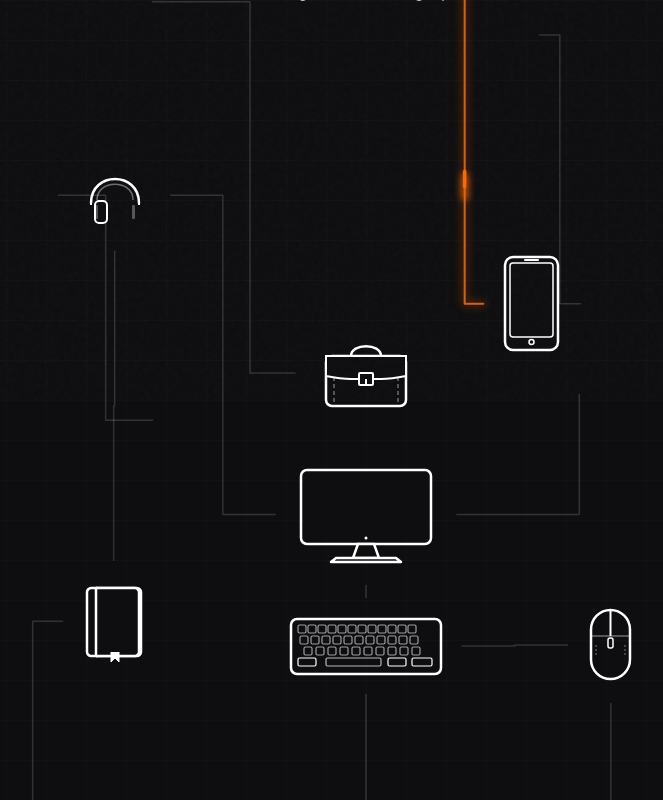
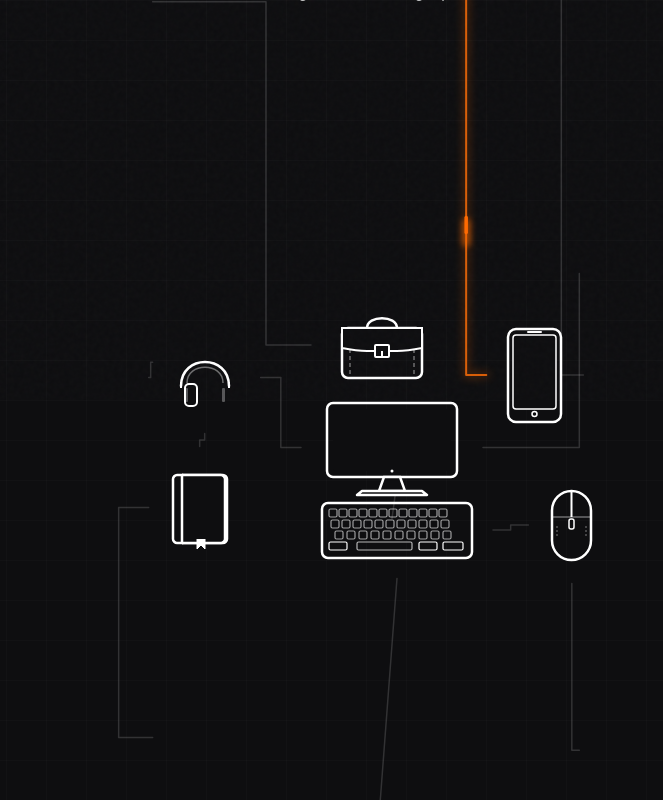
Before and after one commit to Soujanya02V/FolioPort, a Next.js app: page / in a window 1280 px wide. Shown: the part 400-1200 px from the top of the page, without its empty margins (274-937 px from the left). Built offline with nearby package versions, Linux system fonts and the light colour scheme.

Commit message:
gadgets placement

```diff
--- a/src/app/page.tsx
+++ b/src/app/page.tsx
@@ -294,23 +294,8 @@ export default function Home() {
                 </div>
               </motion.div>
 
-              {/* Middle connecting area for headphones/hobbies (desktop layout element helper) */}
-              <div className="hidden lg:flex justify-end lg:pr-1 lg:mr-[-22px] lg:translate-y-4 items-center h-28">
-                <HeadphonesGadget
-                  id="headphones"
-                  isActive={visibleSections.hobbies}
-                  isHovered={hoveredGadget === "headphones"}
-                  onHoverStart={() => {
-                    setHoveredGadget("headphones");
-                    triggerHoverPulse("hobbies-to-headphones");
-                  }}
-                  onHoverEnd={() => {
-                    setHoveredGadget(null);
-                    clearHoverPulse("hobbies-to-headphones");
-                  }}
-                  anchorRef={anchors.headphones}
-                />
-              </div>
+              {/* Spacer placeholder to preserve layout height distribution */}
+              <div className="hidden lg:block h-28" />
 
               {/* 2. HOBBIES */}
               <motion.div
@@ -352,23 +337,8 @@ export default function Home() {
                 </div>
               </motion.div>
 
-              {/* Middle connecting area for book/education (desktop layout element helper) */}
-              <div className="hidden lg:flex justify-end lg:pr-1 lg:mr-[-16px] items-center h-28">
-                <BookGadget
-                  id="book"
-                  isActive={visibleSections.education}
-                  isHovered={hoveredGadget === "book"}
-                  onHoverStart={() => {
-                    setHoveredGadget("book");
-                    triggerHoverPulse("book-to-education");
-                  }}
-                  onHoverEnd={() => {
-                    setHoveredGadget(null);
-                    clearHoverPulse("book-to-education");
-                  }}
-                  anchorRef={anchors.book}
-                />
-              </div>
+              {/* Spacer placeholder to preserve layout height distribution */}
+              <div className="hidden lg:block h-28" />
 
               {/* 3. EDUCATION & LANGUAGES */}
               <motion.div
@@ -569,10 +539,10 @@ export default function Home() {
                 </div>
               </div>
 
-              {/* Central Gadget Cluster */}
-              <div className="flex flex-col items-center justify-center space-y-4 lg:space-y-3 mt-2">
-                {/* Bag Gadget Container */}
-                <div className="flex flex-col items-center">
+              {/* Centralized Relative Gadget Hub */}
+              <div className="flex flex-col items-center space-y-4 lg:space-y-0 lg:block lg:relative lg:w-full lg:h-[320px] mt-2">
+                {/* Bag Gadget */}
+                <div className="lg:absolute lg:top-[0px] lg:left-[calc(50%-55px)]">
                   <BagGadget
                     id="bag"
                     isActive={visibleSections.experience}
@@ -589,8 +559,8 @@ export default function Home() {
                   />
                 </div>
 
-                {/* Monitor Gadget Container */}
-                <div className="flex flex-col items-center">
+                {/* Monitor Gadget */}
+                <div className="lg:absolute lg:top-[90px] lg:left-[calc(50%-65px)]">
                   <MonitorGadget
                     id="monitor"
                     isActive={visibleSections.projects}
@@ -607,8 +577,8 @@ export default function Home() {
                   />
                 </div>
 
-                {/* Keyboard Gadget Container */}
-                <div className="flex flex-col items-center">
+                {/* Keyboard Gadget */}
+                <div className="lg:absolute lg:top-[195px] lg:left-[calc(50%-65px)]">
                   <KeyboardGadget
                     id="keyboard"
                     isActive={visibleSections.research}
@@ -622,6 +592,78 @@ export default function Home() {
                       clearHoverPulse("keyboard-to-research");
                     }}
                     anchorRef={anchors.keyboard}
+                  />
+                </div>
+
+                {/* Headphones Gadget */}
+                <div className="hidden lg:block lg:absolute lg:top-[35px] lg:left-[-20px]">
+                  <HeadphonesGadget
+                    id="headphones"
+                    isActive={visibleSections.hobbies}
+                    isHovered={hoveredGadget === "headphones"}
+                    onHoverStart={() => {
+                      setHoveredGadget("headphones");
+                      triggerHoverPulse("hobbies-to-headphones");
+                    }}
+                    onHoverEnd={() => {
+                      setHoveredGadget(null);
+                      clearHoverPulse("hobbies-to-headphones");
+                    }}
+                    anchorRef={anchors.headphones}
+                  />
+                </div>
+
+                {/* Book Gadget */}
+                <div className="hidden lg:block lg:absolute lg:top-[160px] lg:left-[-20px]">
+                  <BookGadget
+                    id="book"
+                    isActive={visibleSections.education}
+                    isHovered={hoveredGadget === "book"}
+                    onHoverStart={() => {
+                      setHoveredGadget("book");
+                      triggerHoverPulse("book-to-education");
+                    }}
+                    onHoverEnd={() => {
+                      setHoveredGadget(null);
+                      clearHoverPulse("book-to-education");
+                    }}
+                    anchorRef={anchors.book}
+                  />
+                </div>
+
+                {/* Phone Gadget */}
+                <div className="hidden lg:block lg:absolute lg:top-[20px] lg:right-[-20px]">
+                  <PhoneGadget
+                    id="phone"
+                    isActive={visibleSections.contact}
+                    isHovered={hoveredGadget === "phone"}
+                    onHoverStart={() => {
+                      setHoveredGadget("phone");
+                      triggerHoverPulse("phone-to-contact");
+                    }}
+                    onHoverEnd={() => {
+                      setHoveredGadget(null);
+                      clearHoverPulse("phone-to-contact");
+                    }}
+                    anchorRef={anchors.phone}
+                  />
+                </div>
+
+                {/* Mouse Gadget */}
+                <div className="hidden lg:block lg:absolute lg:top-[180px] lg:right-[-52px]">
+                  <MouseGadget
+                    id="mouse"
+                    isActive={visibleSections.skills}
+                    isHovered={hoveredGadget === "mouse"}
+                    onHoverStart={() => {
+                      setHoveredGadget("mouse");
+                      triggerHoverPulse("mouse-to-skills");
+                    }}
+                    onHoverEnd={() => {
+                      setHoveredGadget(null);
+                      clearHoverPulse("mouse-to-skills");
+                    }}
+                    anchorRef={anchors.mouse}
                   />
                 </div>
               </div>
@@ -680,23 +722,8 @@ export default function Home() {
                 </div>
               </motion.div>
 
-              {/* Middle connecting area for phone/contact (desktop layout element helper) */}
-              <div className="hidden lg:flex justify-start lg:pl-1 lg:ml-[-100px] lg:translate-y-50 items-center h-28">
-                <PhoneGadget
-                  id="phone"
-                  isActive={visibleSections.contact}
-                  isHovered={hoveredGadget === "phone"}
-                  onHoverStart={() => {
-                    setHoveredGadget("phone");
-                    triggerHoverPulse("phone-to-contact");
-                  }}
-                  onHoverEnd={() => {
-                    setHoveredGadget(null);
-                    clearHoverPulse("phone-to-contact");
-                  }}
-                  anchorRef={anchors.phone}
-                />
-              </div>
+              {/* Spacer placeholder to preserve layout height distribution */}
+              <div className="hidden lg:block h-28" />
 
               {/* 2. PROJECTS */}
               <motion.div
@@ -743,23 +770,8 @@ export default function Home() {
                 </div>
               </motion.div>
 
-              {/* Middle connecting area for mouse/skills (desktop layout element helper) */}
-              <div className="hidden lg:flex justify-start lg:pl-1 lg:ml-[-16px] items-center h-28">
-                <MouseGadget
-                  id="mouse"
-                  isActive={visibleSections.skills}
-                  isHovered={hoveredGadget === "mouse"}
-                  onHoverStart={() => {
-                    setHoveredGadget("mouse");
-                    triggerHoverPulse("mouse-to-skills");
-                  }}
-                  onHoverEnd={() => {
-                    setHoveredGadget(null);
-                    clearHoverPulse("mouse-to-skills");
-                  }}
-                  anchorRef={anchors.mouse}
-                />
-              </div>
+              {/* Spacer placeholder to preserve layout height distribution */}
+              <div className="hidden lg:block h-28" />
 
               {/* 3. SOFTWARE SKILLS */}
               <motion.div
--- a/src/data/portfolio.ts
+++ b/src/data/portfolio.ts
@@ -39,10 +39,10 @@ export const portfolio: PortfolioData = {
     { icon: "Bike", label: "Biking" },
     { icon: "Clapperboard", label: "Movies" },
     { icon: "Dumbbell", label: "Sports" },
-    { icon: "Music", label: "Music" },
-    { icon: "Coffee", label: "Chilling at cafe" },
-    { icon: "Camera", label: "Photography" },
-    { icon: "BookOpen", label: "Reading" },
+    // { icon: "Music", label: "Music" },
+    // { icon: "Coffee", label: "Chilling at cafe" },
+    // { icon: "Camera", label: "Photography" },
+    // { icon: "BookOpen", label: "Reading" },
   ],
   education: [
     {
@@ -117,9 +117,9 @@ export const portfolio: PortfolioData = {
     { icon: "Phone", text: "094-6201999", href: "tel:0946201999" },
     { icon: "Mail", text: "soujanya.dev@gmail.com", href: "mailto:soujanya.dev@gmail.com" },
     { icon: "LinkedinIcon", text: "linkedin.com/in/soujanya", href: "https://linkedin.com/in/soujanya" },
-    { icon: "GithubIcon", text: "github.com/soujanya", href: "https://github.com/soujanya" },
-    { icon: "InstagramIcon", text: "soujanya.codes", href: "https://instagram.com/soujanya.codes" },
-    { icon: "MessageSquare", text: "soujanya_ln", href: null },
+    // { icon: "GithubIcon", text: "github.com/soujanya", href: "https://github.com/soujanya" },
+    // { icon: "InstagramIcon", text: "soujanya.codes", href: "https://instagram.com/soujanya.codes" },
+    // { icon: "MessageSquare", text: "soujanya_ln", href: null },
   ],
   research: [
     { icon: "FileText", title: "Research Papers", text: "Published ML paper" },
```
